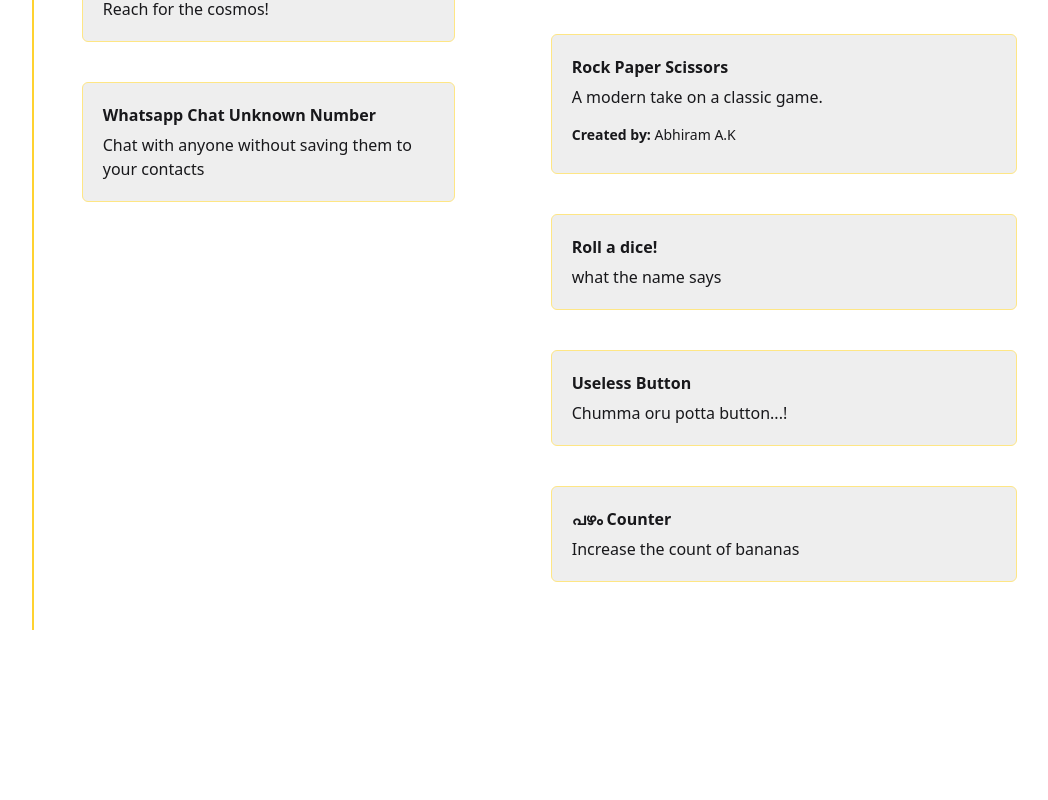
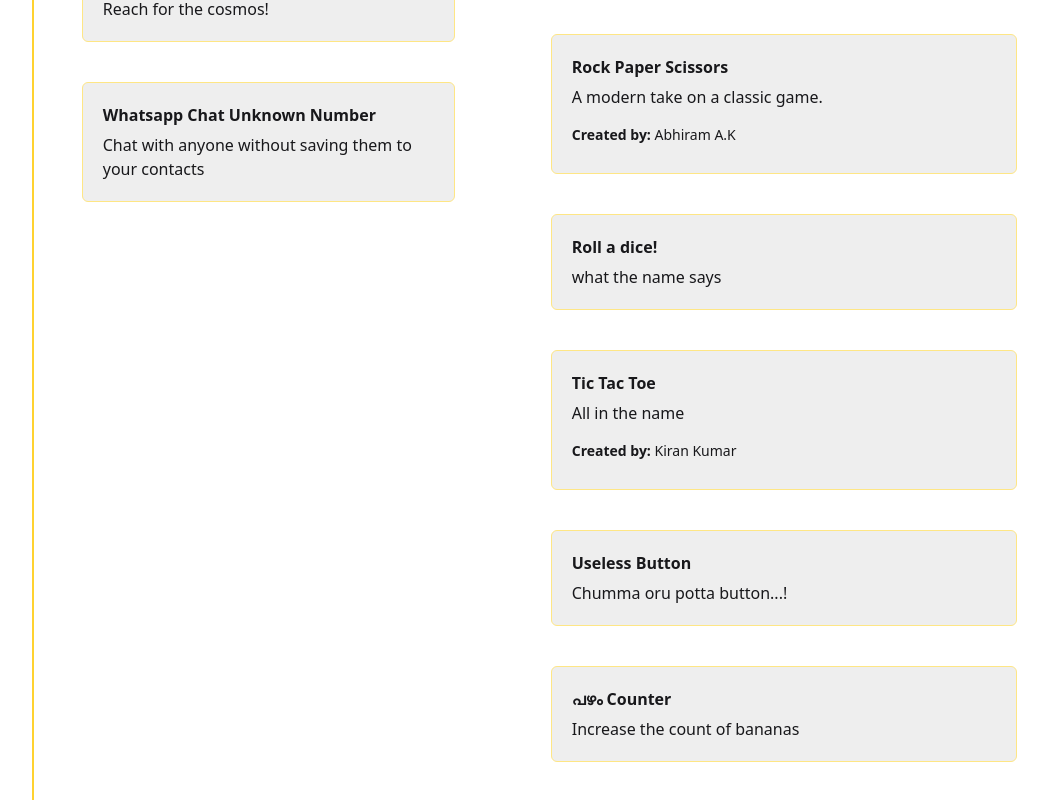
Before and after one commit to vachan-maker/chakka-site, a Next.js app: page /explore in a window 1280 px wide. Shown: the part 702-1502 px from the top of the page, without its empty margins (215-1263 px from the left). Before the commit the page ends 1332 px from the top, so only its background shows below. Built offline with nearby package versions, Linux system fonts and the light colour scheme.

Commit message:
Added kirans tic tac toe

```diff
--- a/src/app/explore/page.jsx
+++ b/src/app/explore/page.jsx
@@ -27,7 +27,8 @@ const services = [
     { id: 9, name: "Whatsapp Chat Unknown Number", description: "Chat with anyone without saving them to your contacts", exturl: "https://wa-chat-number.pages.dev/" },
     { id: 10, name: "പഴം Counter", description: "Increase the count of bananas", selfurl: "/pazham-counter", category: ["fun"] },
     { id: 11, name: "Chakka Facts", description: "Get a random fact about Jackfruit", exturl: "https://sanaashraf6666.github.io/Chakka-Facts/", category: ["fun"], creator: "Sana Ashraf" },
-    { id:12, name:"Useless Button", description: "Chumma oru potta button...!",selfurl: "/useless-button",category: ["fun"]}
+    { id:12, name:"Useless Button", description: "Chumma oru potta button...!",selfurl: "/useless-button",category: ["fun"]},
+    {id:13, name:"Tic Tac Toe",description: "All in the name",exturl: "https://tic-tac-toe-kiran.netlify.app/",category: ["fun"],creator: "Kiran Kumar"},
 ];
 
 services.sort((a, b) => a.name.localeCompare(b.name));
```
